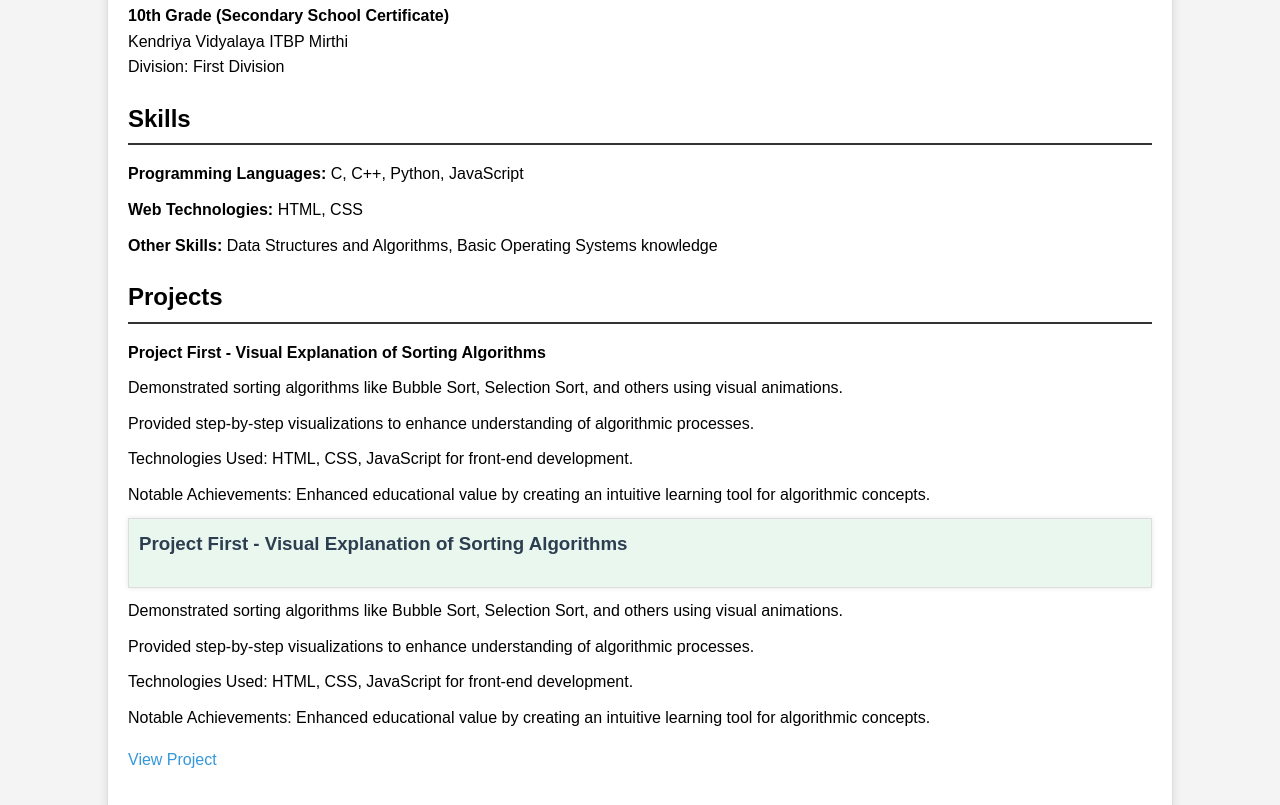
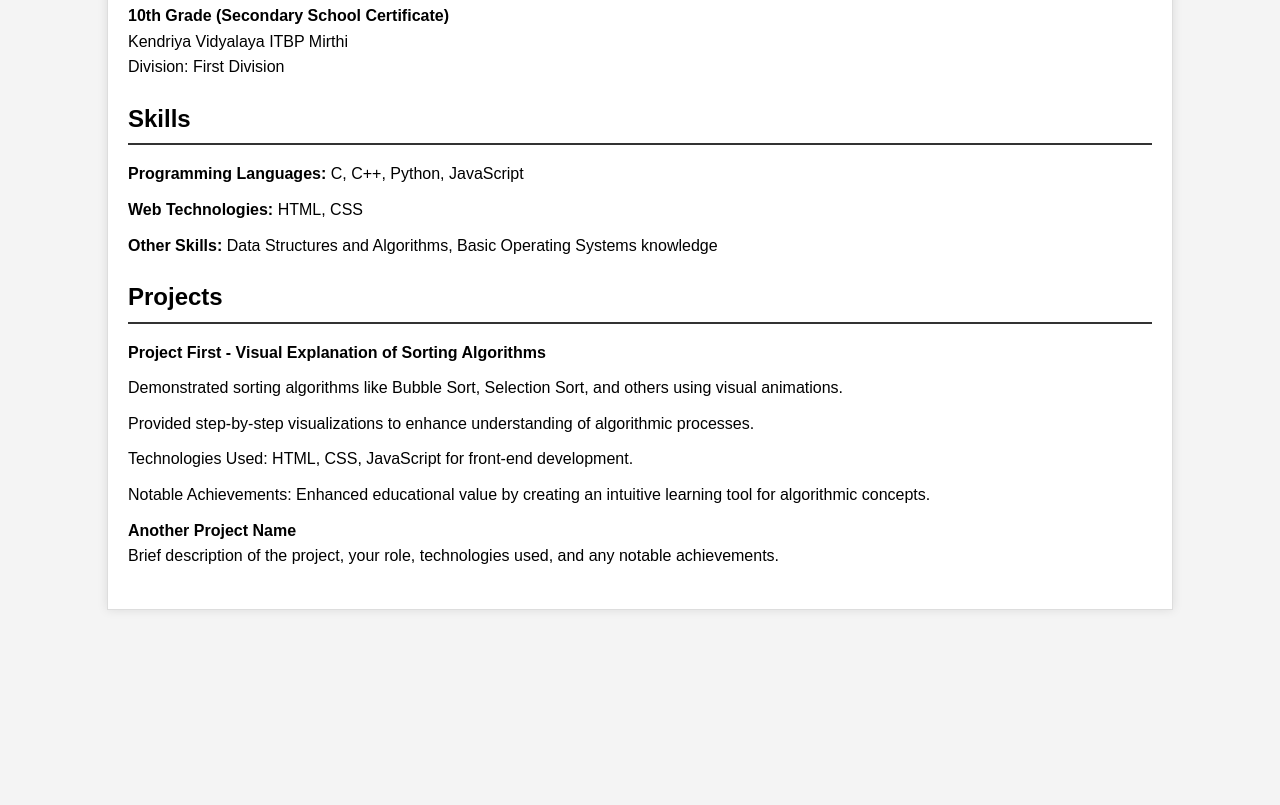
Before and after one commit to pathik5/Portfolio, a plain HTML site: page index.html in a window 1280 px wide. Shown: the part 650-1455 px from the top of the page. After the commit the page ends 1280 px from the top, so only its background shows below. Drawn offline with Linux system fonts and the light colour scheme.

Commit message:
Remove some information

```diff
--- a/index.html
+++ b/index.html
@@ -69,17 +69,8 @@
                         <li>Notable Achievements: Enhanced educational value by creating an intuitive learning tool for algorithmic concepts.</li>
                 </li>
                 <li>
-                    <div class="project" data-category="web">
-                        <h3>Project First - Visual Explanation of Sorting Algorithms</h3>
-                        <p>
-                                <li>Demonstrated sorting algorithms like Bubble Sort, Selection Sort, and others using visual animations.</li>
-                                <li>Provided step-by-step visualizations to enhance understanding of algorithmic processes.</li>
-                                <li>Technologies Used: HTML, CSS, JavaScript for front-end development.</li>
-                                <li>Notable Achievements: Enhanced educational value by creating an intuitive learning tool for algorithmic concepts.</li>
-                        </p>
-                        <p><a href="https://pathik5.github.io/Algorithm/" target="_blank">View Project</a></p>
-                    </div>
-
+                    <strong>Another Project Name</strong><br>
+                    Brief description of the project, your role, technologies used, and any notable achievements.
                 </li>
             </ul>
         </div>
```
